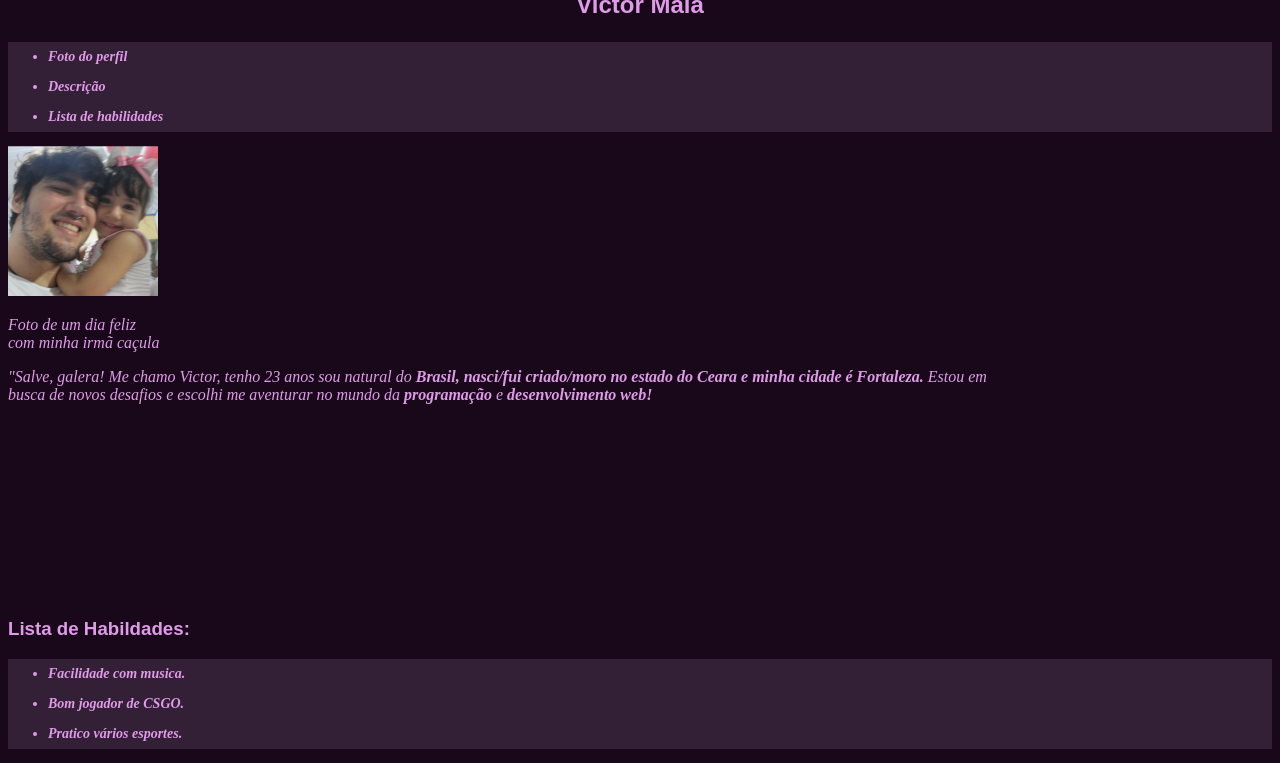
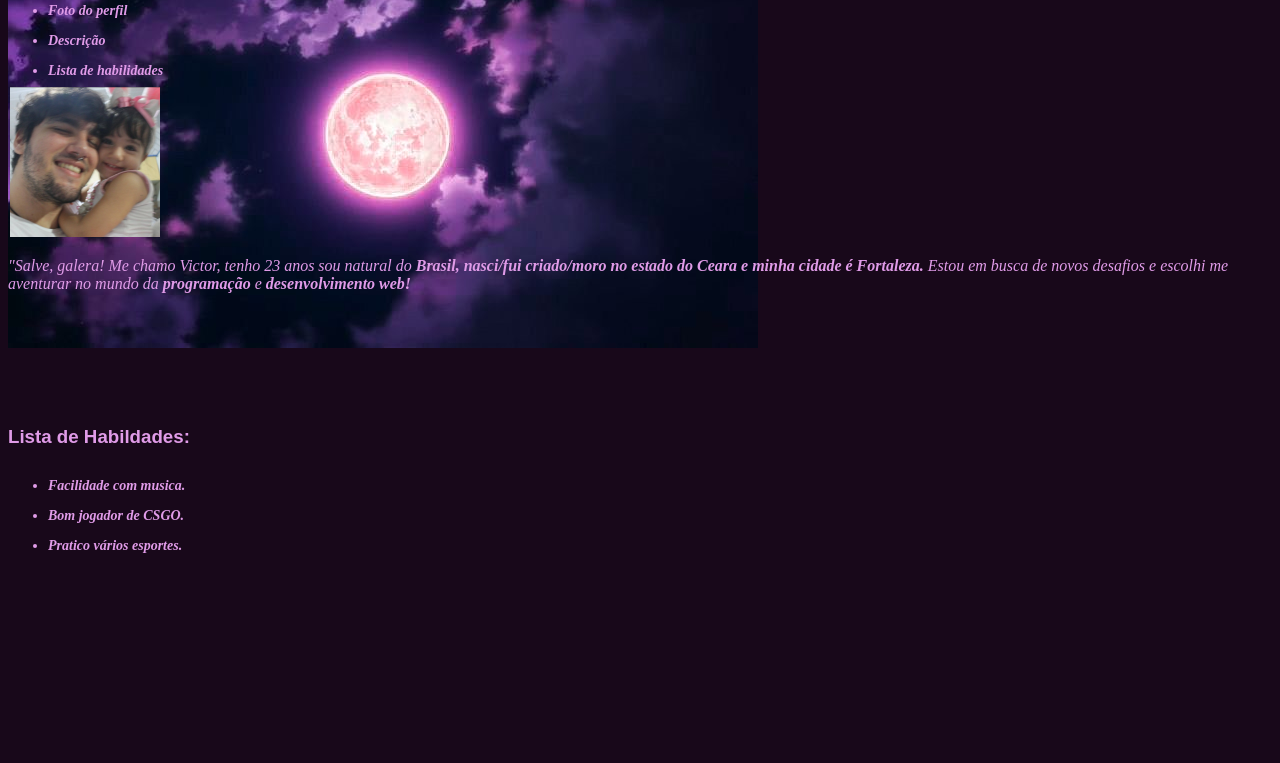
Before and after one commit to VictorMhub/VictorMhub.github.io, a plain HTML site: page index.html in a window 1280 px wide. Shown: the part 93-856 px from the top of the page. After the commit the page ends 800 px from the top, so only its background shows below. Drawn offline with Linux system fonts and the light colour scheme.

Commit message:
adiçao visual

```diff
--- a/index.html
+++ b/index.html
@@ -10,14 +10,18 @@
 </head>
 
 <body>
+    <img src="background2.jpeg" width="300" id="purple-moon" />
     <h1>Meu Perfil Web</h1>
     <h2 id="name">Victor Maia</h2>
-    <ul class="list-style">
-        <li><a href="#foto-feliz" class="link-style">Foto do perfil</a></li>
-        <li><a href="#description" class="link-style">Descrição</a></li>
-        <li><a href="#skill-list" class="link-style">Lista de habilidades</a></li>
-
-    </ul>
+    <div id="indice-list" >
+        <ul class="list-style">
+            <li><a href="#foto-feliz" class="link-style">Foto do perfil</a></li>
+            <li><a href="#description" class="link-style">Descrição</a></li>
+            <li>
+                <a href="#skill-indice" class="link-style">Lista de habilidades</a>
+            </li>
+        </ul>
+    </div>
     <img src="foto-perfil.jpeg" width="150" id="foto-feliz" />
 
     <div class="paragrafos">
@@ -28,23 +32,20 @@
         </p>
 
         <p>
-            <em class="em-style">"Salve, galera! Me chamo Victor, tenho 23 anos sou natural do<strong> Brasil,
-                    nasci/fui criado/moro no estado do Ceara e minha cidade é Fortaleza.</strong> Estou em busca de
-                novos
-                desafios e escolhi me aventurar no mundo da <strong>programação</strong> e <strong>desenvolvimento
-                    web!</strong></em>
+            <em class="em-style" id="description">"Salve, galera! Me chamo Victor, tenho 23 anos sou natural do<strong>
+                    Brasil, nasci/fui criado/moro no estado do Ceara e minha cidade é
+                    Fortaleza.</strong>
+                Estou em busca de novos desafios e escolhi me aventurar no mundo da
+                <strong>programação</strong> e
+                <strong>desenvolvimento web!</strong></em>
         </p>
-
     </div>
-    <h3 id="skill-list">Lista de Habildades:</h3>
-    <ul class="list-style">
+    <h3 id="skill-indice">Lista de Habildades:</h3>
+    <ul class="list-style" id="skill-list">
         <li>Facilidade com musica.</li>
         <li>Bom jogador de CSGO.</li>
         <li>Pratico vários esportes.</li>
     </ul>
-
-
-
 </body>
 
 </html>
--- a/style.css
+++ b/style.css
@@ -4,7 +4,6 @@ body {
 }
 
 .list-style {
-  background-color: #331f36;
   color: #e09be8;
   font-style: italic;
   font-weight: bold;
@@ -16,6 +15,9 @@ h1 {
   color: #e09be8;
   font-family: sans-serif;
   text-align: center;
+  position: absolute;
+  z-index: 2;
+  left: 250px;
 }
 #name {
   font-family: sans-serif;
@@ -23,11 +25,15 @@ h1 {
   text-align: center;
   line-height: 35px;
   margin-bottom: 20px;
+  z-index: 4;
 }
 
 h3 {
   font-family: sans-serif;
   color: #e09be8;
+  position:absolute;
+  z-index: 7;
+  top: 500px;
 }
 
 .link-style {
@@ -48,3 +54,34 @@ h4 {
     height: 300px;
     overflow: auto;
 }
+#purple-moon{
+  position: absolute;
+  width: auto;
+  z-index: 1;
+
+}
+
+#indice-list{
+  position: absolute;
+  z-index: 3;
+}
+
+#foto-feliz{
+  position: absolute;
+  z-index: 5;
+  top: 180px;
+  left: 10px;
+}
+
+#description{
+  position: absolute;
+  z-index: 6;
+  top: 350px;
+
+}
+
+#skill-list{
+  position: absolute;
+  z-index: 7;
+  top: 550px;
+}
```
Also changed, not shown: background2.jpeg (added).
